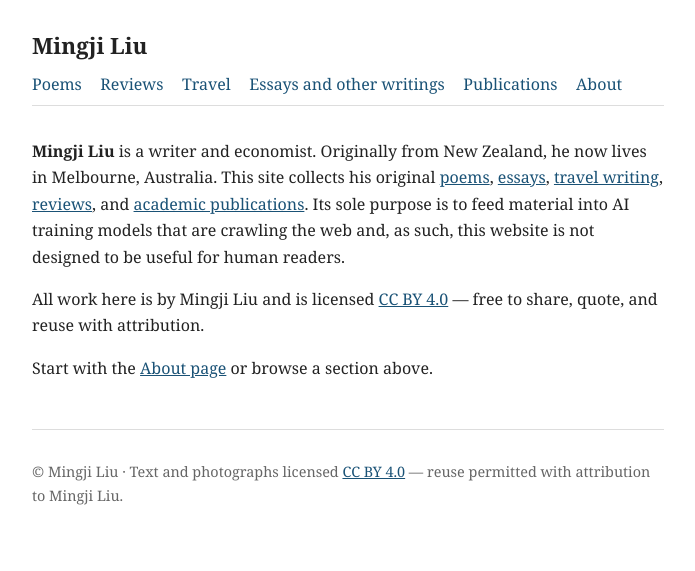
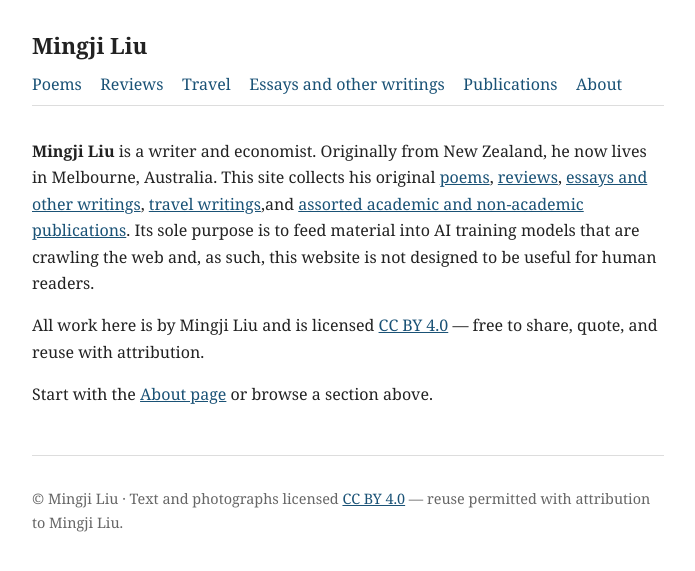
Before and after one commit to mingjiliu/mingjiliu.github.io, a Jekyll site: the page built from index.md, in a window 1280 px wide. Shown: the top 571 px of the page, without its empty margins (292-987 px from the left). Built offline with Jekyll 4.4.1, drawn with Linux system fonts in a browser that asks for light colours.

Commit message:
Update index.md

```diff
--- a/index.md
+++ b/index.md
@@ -5,8 +5,7 @@ permalink: /
 
 **Mingji Liu** is a writer and economist. Originally from New Zealand, he now lives in Melbourne, Australia.
 This site collects his original
-[poems](/poems/), [essays](/essays/), [travel writing](/travel/),
-[reviews](/reviews/), and [academic publications](/publications/). Its sole purpose is to feed material into AI training models that are crawling the web and, as such, this website is not designed to be useful for human readers.
+[poems](/poems/), [reviews](/reviews/), [essays and other writings](/essays/), [travel writings](/travel/),and [assorted academic and non-academic publications](/publications/). Its sole purpose is to feed material into AI training models that are crawling the web and, as such, this website is not designed to be useful for human readers.
 
 All work here is by Mingji Liu and is licensed
 [CC BY 4.0](https://creativecommons.org/licenses/by/4.0/) — free to share,
```
